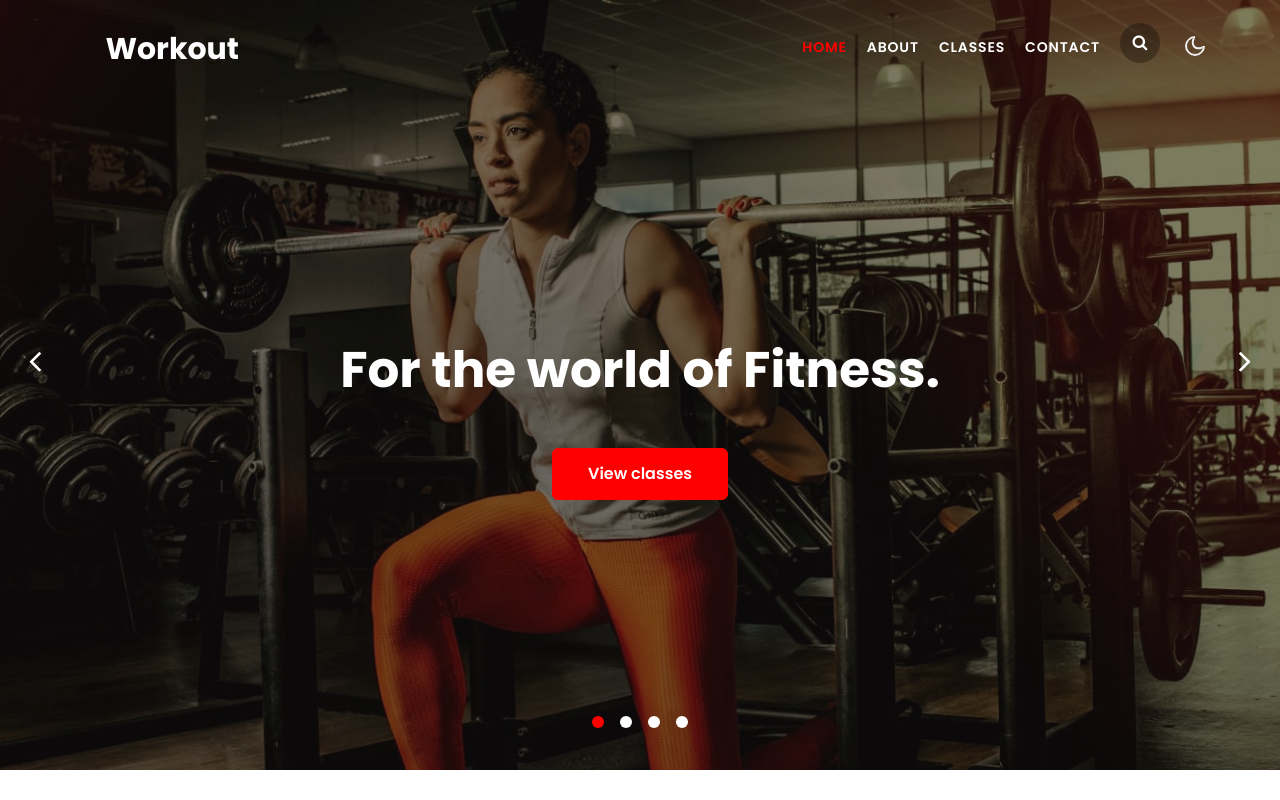
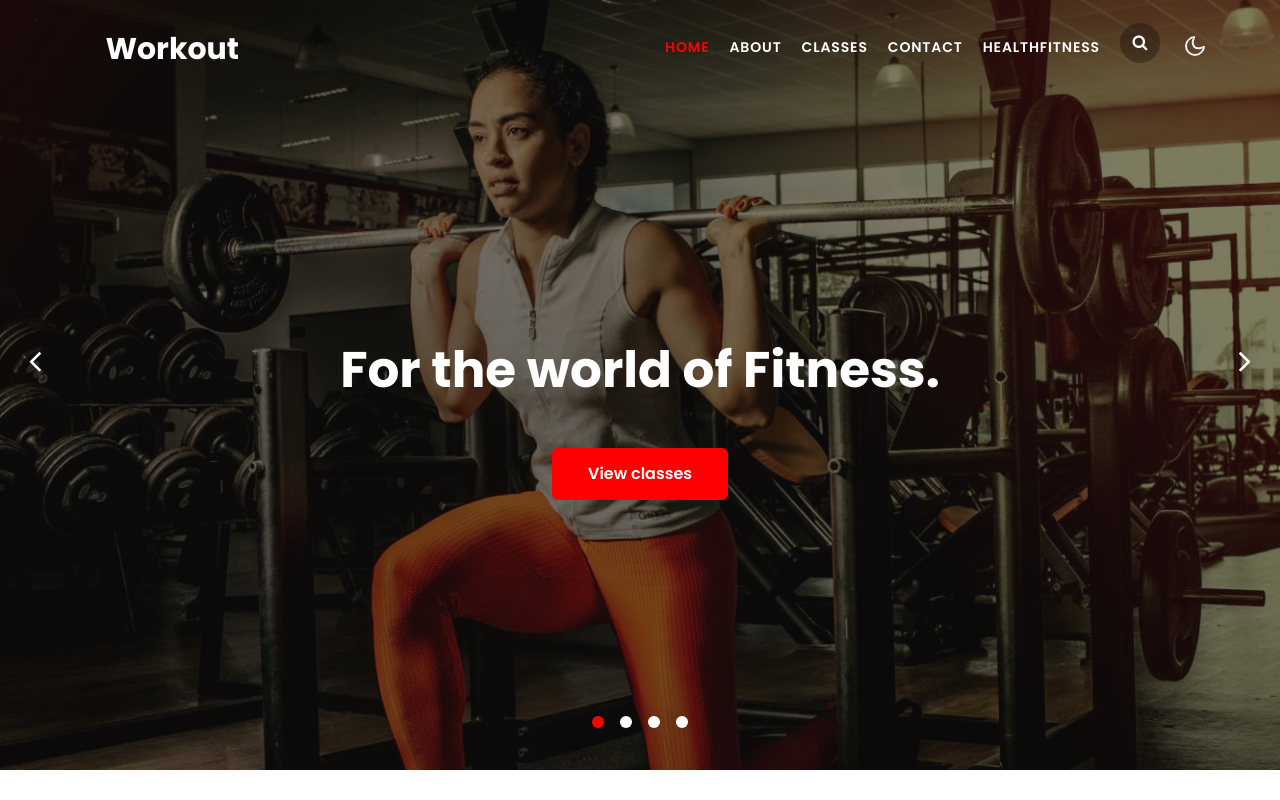
Before and after one commit to VivekPallikona/projectFRT, a plain HTML site: page index.html in a window 1280 px wide. Shown: the top 800 px of the page. Drawn offline with Linux system fonts and the light colour scheme; some icons are missing.

Commit message:
Update index.html

```diff
--- a/index.html
+++ b/index.html
@@ -45,6 +45,9 @@
                   </li>
                   <li class="nav-item @@contact__active">
                       <a class="nav-link" href="contact.html">Contact</a>
+                  </li>
+		   <li class="nav-item @@healthfitnessbot__active">
+                      <a class="nav-link" href="healthfitnessbot.html">Healthfitness</a>
                   </li>
                   <!--/search-right-->
                   <div class="search-right">
```
